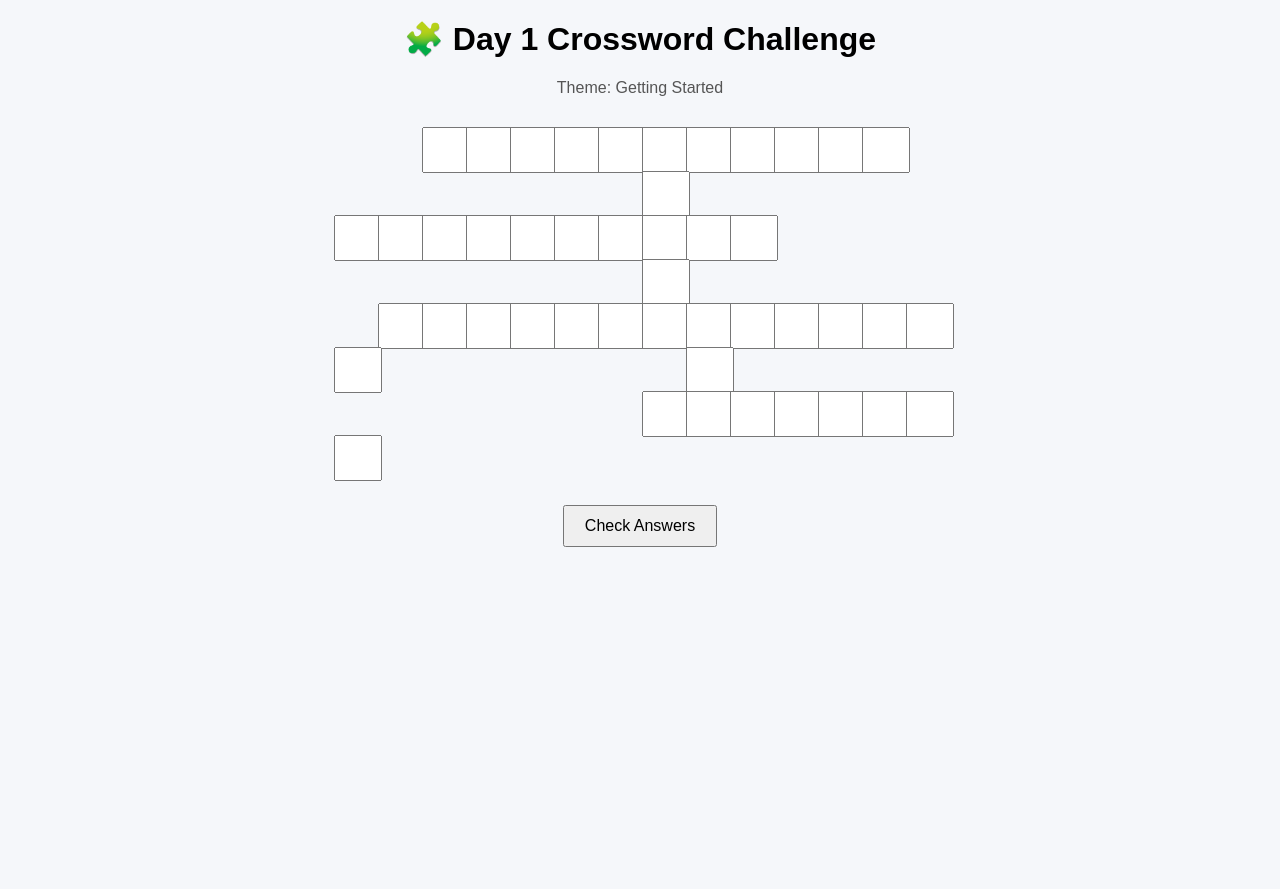
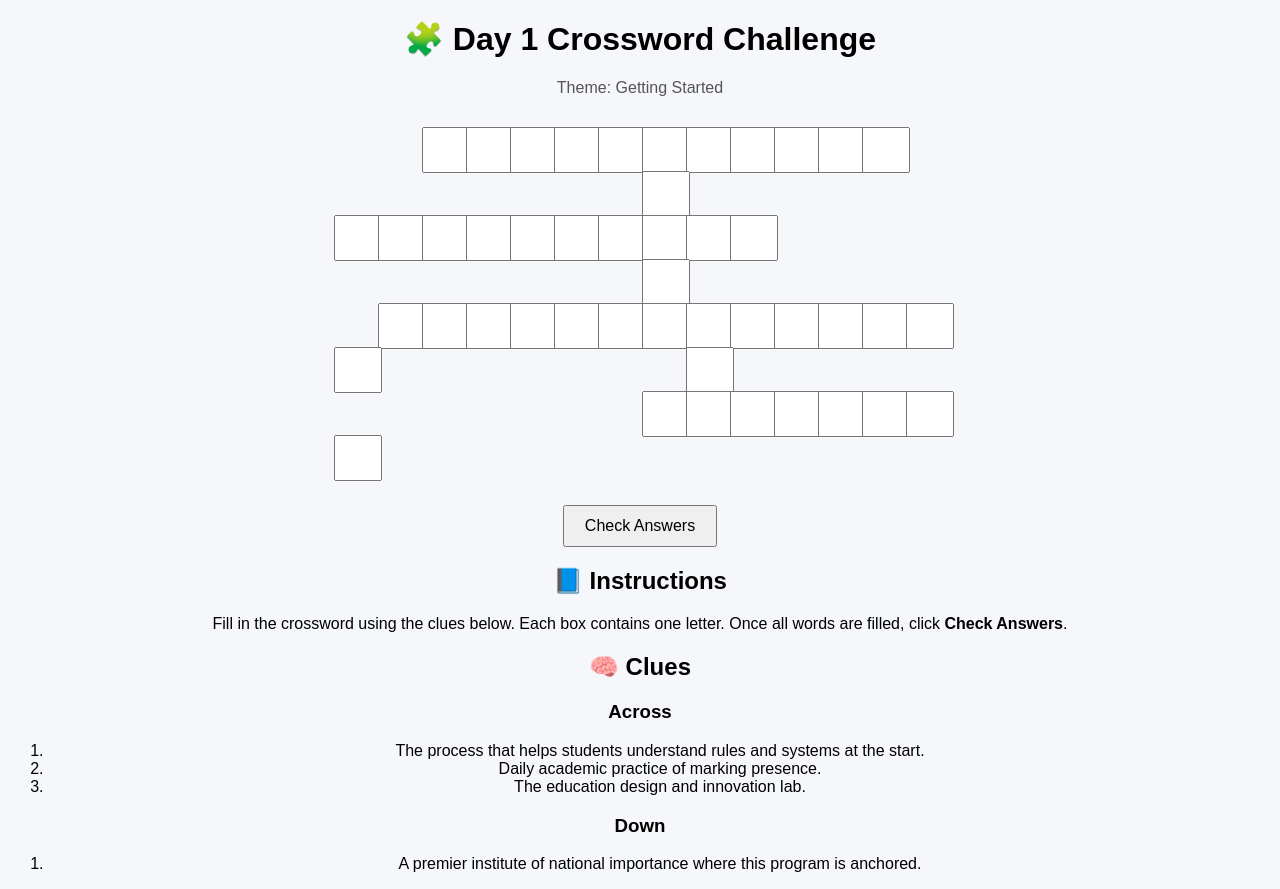
Before and after one commit to NPTEL-Winter-Intership-IIT-ROPAR/DailyActivity, a plain HTML site: page crossword-day1/index.html in a window 1280 px wide. Before the commit the page ends 800 px from the top, so only its background shows below. Drawn offline with Linux system fonts and the light colour scheme.

Commit message:
Add instructions and clues to the crossword
Added instructions and clues sections for the crossword.

```diff
--- a/crossword-day1/index.html
+++ b/crossword-day1/index.html
@@ -16,5 +16,30 @@
   <p id="result"></p>
 
   <script src="script.js"></script>
+
+  <div class="instructions">
+  <h2>📘 Instructions</h2>
+  <p>
+    Fill in the crossword using the clues below. Each box contains one letter.
+    Once all words are filled, click <strong>Check Answers</strong>.
+  </p>
+</div>
+
+<div class="clues">
+  <h2>🧠 Clues</h2>
+
+  <h3>Across</h3>
+  <ol>
+    <li>The process that helps students understand rules and systems at the start.</li>
+    <li>Daily academic practice of marking presence.</li>
+    <li>The education design and innovation lab.</li>
+  </ol>
+
+  <h3>Down</h3>
+  <ol>
+    <li>A premier institute of national importance where this program is anchored.</li>
+  </ol>
+</div>
+
 </body>
 </html>
```
